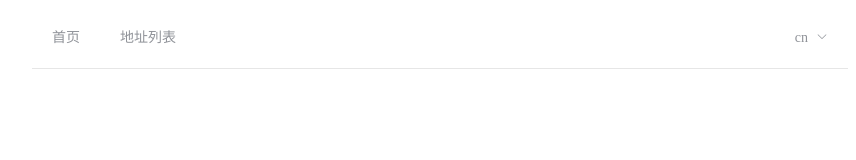
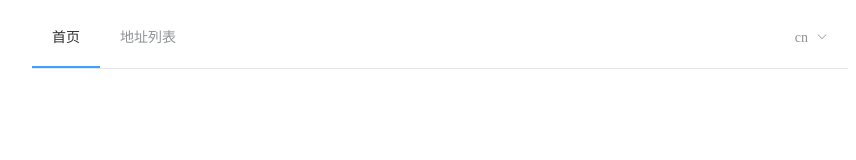
Before and after one commit to Tibbersss/rng-explorer, a Vue app: page / in a window 1280 px wide. Shown: the top 160 px of the page, without its empty margins (200-1056 px from the left). Built offline with nearby package versions, Linux system fonts and the light colour scheme.

Commit message:
fix conf

```diff
--- a/src/App.vue
+++ b/src/App.vue
@@ -4,7 +4,7 @@
       <el-header>
         <el-row>
           <el-col :span="16" :offset="4">
-            <el-menu :default-active="activeIndex" class="el-menu-demo" mode="horizontal" @select="handleSelect">
+            <el-menu :default-active="activeIndex" class="el-menu-demo" mode="horizontal">
               <el-menu-item index="1">首页</el-menu-item>
               <el-menu-item index="2">地址列表</el-menu-item>
               <el-submenu index="3" style="float: right">
@@ -30,7 +30,12 @@
 <script>
   export default {
     name: 'app',
-    components: {}
+    components: {},
+    data () {
+      return {
+        activeIndex: '1'
+      }
+    }
   }
 </script>
 
```
